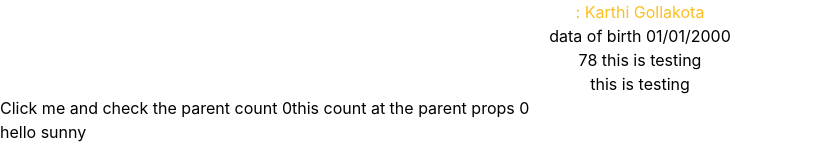
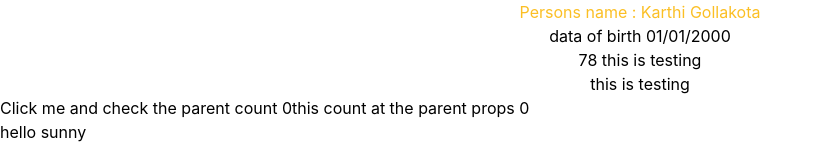
Before and after one commit to vvsrrSunny/react-quick-project, a React (Create React App) app: page / in a window 1280 px wide. Shown: the top 160 px of the page, without its empty margins (0-822 px from the left). Built offline with nearby package versions, Linux system fonts and the light colour scheme.

Commit message:
added code #1

```diff
--- a/src/components/Child.jsx
+++ b/src/components/Child.jsx
@@ -21,7 +21,7 @@ class Child extends Component {
     return (
       <div className="app">
         <div class="flex flex-col text-center">
-          <Text key="Persons name" value={this.props.data[0].name}>
+          <Text name="Persons name" value={this.props.data[0].name}>
           </Text>
           <span>data of birth {this.props.data[0].dateOfBirth} </span>
           <span>{this.props.data[0].weight} this is testing </span>
--- a/src/components/Text.jsx
+++ b/src/components/Text.jsx
@@ -1,5 +1,5 @@
 function Text(props) {
-return <span class="text-amber-400"> {props.key} : {props.value} </span>
+return <span className="text-amber-400"> {props.name} : {props.value} </span>
 }
 
 export default Text;
```
